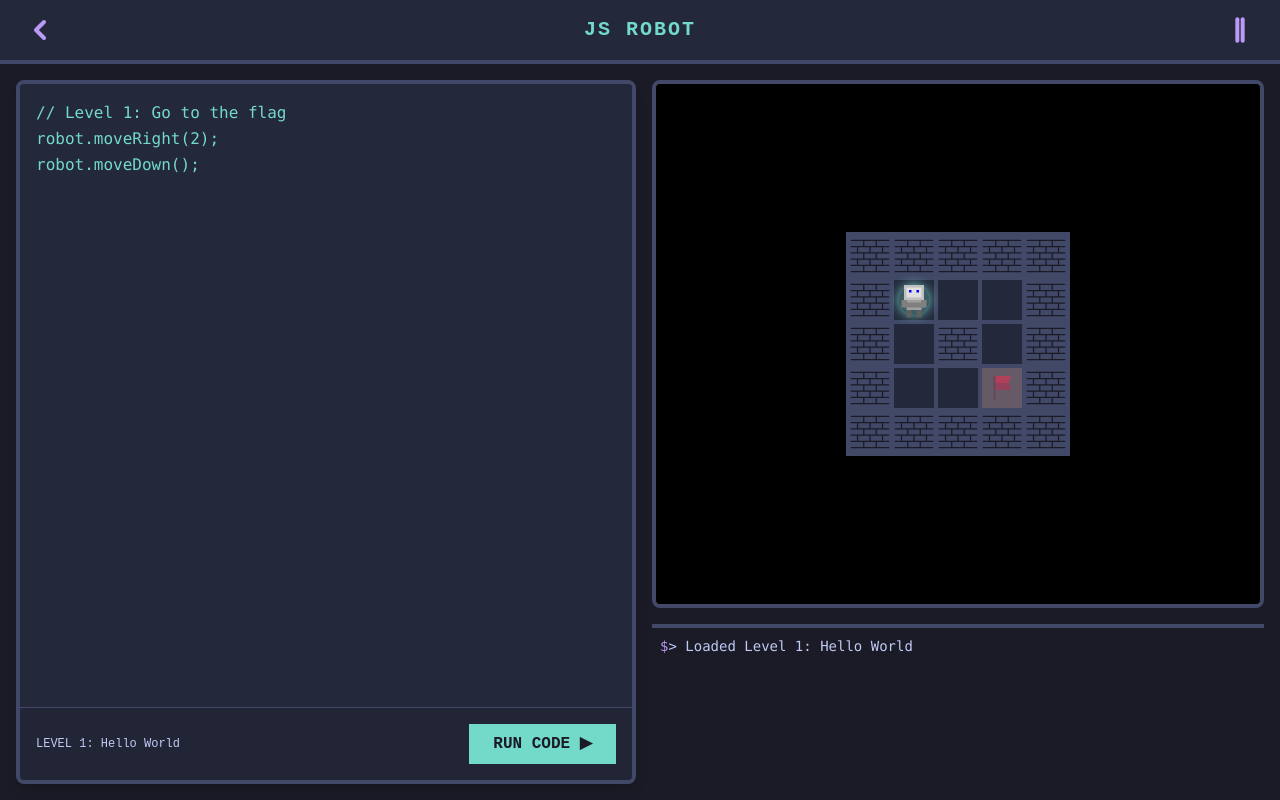
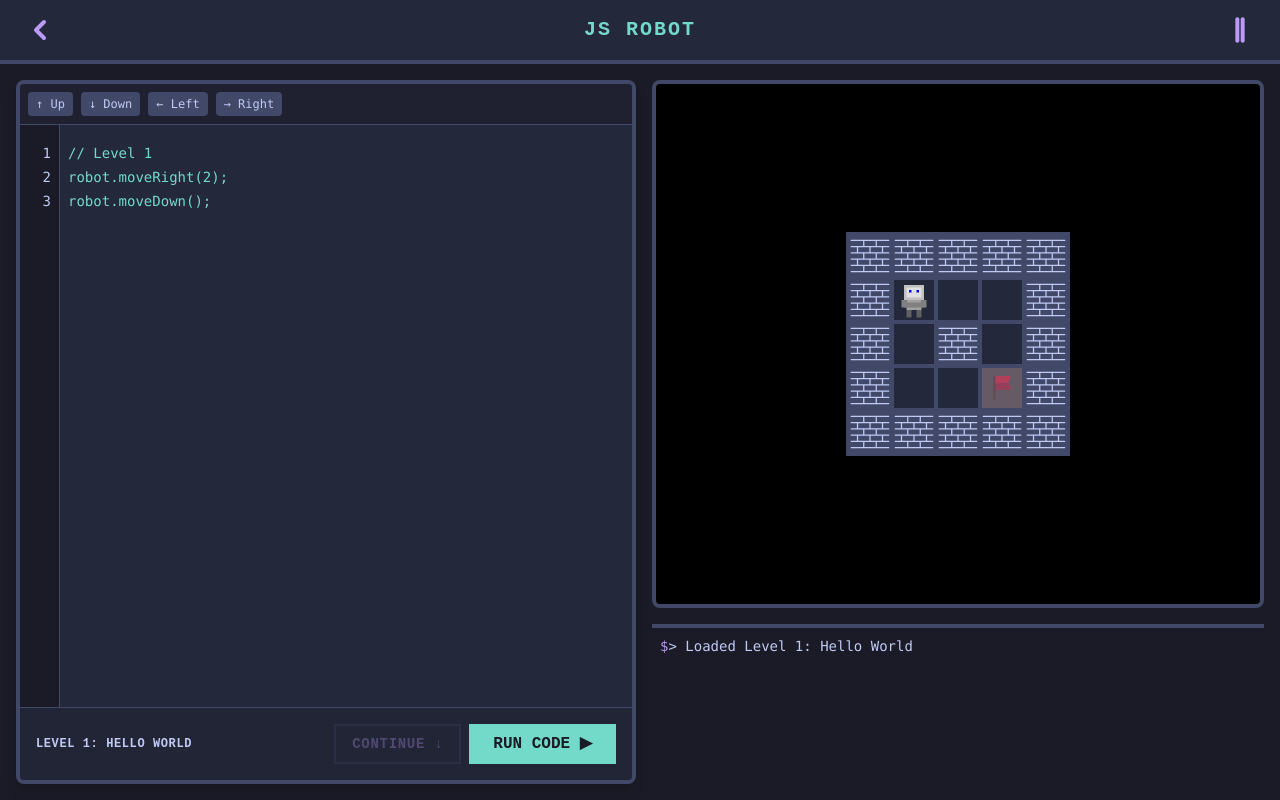
Before and after one commit to MalloyManga/JsRobot, a Nuxt app: page /game in a window 1280 px wide. Built offline with nearby package versions, Linux system fonts and the light colour scheme.

Commit message:
feat: 添加了QuickCommandBar来方便用户进行代码的插入 添加了continueBtn来继续执行代码 添加了代码的行表示 以及 每一行的执行正误

```diff
--- /dev/null
+++ b/app/components/ContinueCodeButton.vue
@@ -0,0 +1,22 @@
+<!-- compos/ContinueCodeButton.vue -->
+<script setup lang="ts">
+// 接收 props 来控制按钮状态
+interface Props {
+    isDisabled: boolean
+}
+
+const { isDisabled } = defineProps<Props>()
+
+// 定义事件
+const emit = defineEmits<{
+    continueBtnClick: []
+}>()
+</script>
+
+<template>
+    <button @click="emit('continueBtnClick')" :disabled="isDisabled"
+        class="px-4 py-2 border-2 border-game-border text-game-secondary font-bold text-sm uppercase tracking-wider cursor-pointer hover:bg-game-border hover:text-white active:scale-95 disabled:opacity-30 disabled:cursor-not-allowed transition-all"
+        title="Execute only new lines">
+        Continue ↓
+    </button>
+</template>
--- /dev/null
+++ b/app/components/QuickCommandBar.vue
@@ -0,0 +1,22 @@
+<!-- compos/QuickCommandBar.vue -->
+<script setup lang="ts">
+const emit = defineEmits<{
+    insert: [snippet: string]
+}>()
+
+const commands = [
+    { label: '↑ Up', code: 'robot.moveUp(1);' },
+    { label: '↓ Down', code: 'robot.moveDown(1);' },
+    { label: '← Left', code: 'robot.moveLeft(1);' },
+    { label: '→ Right', code: 'robot.moveRight(1);' },
+]
+</script>
+
+<template>
+    <div class="flex gap-2 p-2 bg-game-bg/50 border-b border-game-border overflow-x-auto no-scrollbar">
+        <button v-for="cmd in commands" :key="cmd.label" @click="emit('insert', cmd.code)"
+            class="text-xs px-2 py-1 whitespace-nowrap bg-game-border text-game-text hover:bg-game-primary hover:text-game-bg rounded transition-colors font-mono cursor-pointer">
+            {{ cmd.label }}
+        </button>
+    </div>
+</template>
--- a/app/pages/game.vue
+++ b/app/pages/game.vue
@@ -1,198 +1,267 @@
 <script setup lang="ts">
-import { levels } from '~/data/index.js'
+import { levels } from '~/data/index.js' // 确保这里路径对
 import { type LevelConfig, type Point, TileType } from '~/types/game.js'
-
-// === 1. 基础状态定义 (State) ===
-// 必须最先定义，否则后面的逻辑用不了
-
-// 1.1 关卡索引
+// 1.1 关卡与日志
 const currentLevelIndex = ref(0)
-
-// 1.2 计算当前关卡 (防止 undefined 报错的兜底写法)
 const currentLevel = computed<LevelConfig>(() => {
-    const level = levels[currentLevelIndex.value]
-    return (level || levels[0]) as LevelConfig
+    return levels[currentLevelIndex.value] || levels[0] as LevelConfig
 })
-
-// 1.3 日志系统 (提到最前面，因为 watcher 要用)
 const logs = ref<string[]>([])
 
-// 1.4 玩家位置与方向
+// 1.2 玩家状态
 const player = ref<Point>({ ...currentLevel.value.startPos })
 type Direction = 'front' | 'back' | 'left' | 'right'
 const direction = ref<Direction>('front')
 
-// 1.5 代码内容
-const code = ref('// Level 1: Go to the flag\nrobot.moveRight(2);\nrobot.moveDown();')
+// 1.3 编辑器与执行状态
+const code = ref('// Level 1\nrobot.moveRight(2);\nrobot.moveDown();')
 const isRunning = ref(false)
+const currentHighlightLine = ref<number>(-1)
+const executionErrorLine = ref<number>(-1)
+const lastExecutedIndex = ref(0)
+const hasError = ref(false)
 
-// === 2. 监听器 (Watchers) ===
-// 放到状态定义之后，这样 immediate 执行时 logs 已经存在了
+// 辅助等待函数 (提到上面来)
+const wait = (ms: number) => new Promise(r => setTimeout(r, ms))
 
-watch(currentLevel, (newVal) => {
-    // 重置玩家位置
-    player.value = { ...newVal.startPos }
-    direction.value = 'front'
+// ==========================================
+// 2. 函数定义 (Function Definitions) - 中间
+// ==========================================
 
-    // 现在 logs 已经定义了，不会报错了
-    logs.value.push(`> Loaded Level ${newVal.id}: ${newVal.title}`)
-}, { immediate: true })
-
-
-// === 3. 核心逻辑 (Logic) ===
-const runCode = async () => {
-    if (isRunning.value) return
-    isRunning.value = true
-    logs.value = ['> System Initialized...', '> Parsing Code...']
-
-    // 重置位置
+// 2.1 重置游戏 (现在定义在这里)
+const resetGame = (fullReset = false) => {
     player.value = { ...currentLevel.value.startPos }
     direction.value = 'front'
+    currentHighlightLine.value = -1
+    executionErrorLine.value = -1
+    hasError.value = false
 
-    const lines = code.value.split('\n')
-
-    for (const line of lines) {
-        const cmdStr = line.trim()
-        if (!cmdStr || cmdStr.startsWith('//')) continue
-
-        // 正则解析: robot.moveRight(2)
-        const match = cmdStr.match(/robot\.(moveUp|moveDown|moveLeft|moveRight)\s*\(\s*(\d*)\s*\)/)
-
-        if (match) {
-            const action = match[1]
-            const steps = match[2] ? parseInt(match[2], 10) : 1
-
-            // 步进循环
-            for (let i = 0; i < steps; i++) {
-                await new Promise(r => setTimeout(r, 500))
-
-                if (action === 'moveRight') move(1, 0, 'right')
-                else if (action === 'moveLeft') move(-1, 0, 'left')
-                else if (action === 'moveUp') move(0, -1, 'back')
-                else if (action === 'moveDown') move(0, 1, 'front')
-            }
-        } else {
-            if (cmdStr.startsWith('robot.')) {
-                logs.value.push(`⚠ Syntax Error: "${cmdStr}"`)
-            }
-        }
+    if (fullReset) {
+        lastExecutedIndex.value = 0
+        logs.value = []
     }
-
-    logs.value.push('> Execution Finished.')
-    isRunning.value = false
 }
 
-const move = (dx: number, dy: number, newDir: Direction) => {
+// 2.2 移动逻辑
+const move = (dx: number, dy: number, newDir: Direction): boolean => {
     direction.value = newDir
     const newX = player.value.x + dx
     const newY = player.value.y + dy
     const map = currentLevel.value.map
 
-    // 越界检查
     if (!map[newY] || typeof map[newY][newX] === 'undefined') {
-        logs.value.push(`❌ Bump! Map edge at [${newX}, ${newY}]`)
-        return
+        logs.value.push(`❌ Out of bounds!`)
+        return false
     }
 
     const cellType = map[newY][newX]
 
-    // 墙壁检查 (使用枚举 TileType)
     if (cellType === TileType.Wall) {
-        logs.value.push(`❌ Crash! Wall at [${newX}, ${newY}]`)
-        return
+        logs.value.push(`❌ Hit a wall!`)
+        return false
     }
 
-    // [拓展] 陷阱检查
     if (cellType === TileType.Trap) {
-        logs.value.push(`💀 DIED! Step on trap at [${newX}, ${newY}]`)
+        logs.value.push(`💀 DIED! Step on trap!`)
         player.value = { ...currentLevel.value.startPos }
-        return
+        return false
     }
 
-    // 移动
     player.value.x = newX
     player.value.y = newY
-    logs.value.push(`✔ Moved ${newDir} to [${newX}, ${newY}]`)
 
-    // 胜利检查
     if (cellType === TileType.Goal) {
-        logs.value.push('🎉 TARGET REACHED!')
+        logs.value.push('🎉 GOAL REACHED!')
         setTimeout(() => {
-            alert('Victory! Level Complete!')
-            // 简单的切关逻辑
-            if (currentLevelIndex.value < levels.length - 1) {
-                currentLevelIndex.value++
-                // 这里不需要手动重置 player，因为 watch(currentLevel) 会自动处理
-            }
+            alert('Level Complete!')
+            if (currentLevelIndex.value < levels.length - 1) currentLevelIndex.value++
         }, 200)
     }
+    return true
 }
+
+// 2.3 核心运行逻辑
+const runCode = async (isContinue = false) => {
+    if (isRunning.value) return
+
+    const lines = code.value.split('\n')
+    if (isContinue && (hasError.value || lines.length < lastExecutedIndex.value)) {
+        logs.value.push("⚠ Cannot continue. Restarting...")
+        isContinue = false
+    }
+
+    isRunning.value = true
+    hasError.value = false
+    executionErrorLine.value = -1
+
+    let startIndex = 0
+    if (isContinue) {
+        startIndex = lastExecutedIndex.value
+        logs.value.push(`>> Continuing from line ${startIndex + 1}...`)
+    } else {
+        resetGame(true) // 这里调用 resetGame，此时它已经被定义了
+        logs.value.push('> Starting execution...')
+    }
+
+    for (let i = startIndex; i < lines.length; i++) {
+        currentHighlightLine.value = i
+        const line = lines[i]
+        const cmdStr = line?.trim()
+
+        if (!cmdStr || cmdStr.startsWith('//')) {
+            await wait(100)
+            continue
+        }
+
+        try {
+            const match = cmdStr.match(/robot\.(moveUp|moveDown|moveLeft|moveRight)\s*\(\s*(\d*)\s*\)/)
+
+            if (match) {
+                const action = match[1]
+                const steps = match[2] ? parseInt(match[2], 10) : 1
+
+                for (let step = 0; step < steps; step++) {
+                    await wait(500)
+                    let success = true
+                    if (action === 'moveRight') success = move(1, 0, 'right')
+                    else if (action === 'moveLeft') success = move(-1, 0, 'left')
+                    else if (action === 'moveUp') success = move(0, -1, 'back')
+                    else if (action === 'moveDown') success = move(0, 1, 'front')
+
+                    if (!success) throw new Error("Robot crashed")
+                }
+            } else {
+                if (cmdStr.startsWith('robot.')) {
+                    throw new Error(`Syntax Error: ${cmdStr}`)
+                }
+            }
+            lastExecutedIndex.value = i + 1
+        } catch (e: any) {
+            executionErrorLine.value = i
+            hasError.value = true
+            logs.value.push(`❌ Error at line ${i + 1}: ${e.message}`)
+            break
+        }
+    }
+
+    currentHighlightLine.value = -1
+    isRunning.value = false
+    if (!hasError.value) {
+        logs.value.push('> Execution paused/finished.')
+    }
+}
+
+// 2.4 辅助函数
+const insertCode = (snippet: string) => {
+    code.value += (code.value.endsWith('\n') ? '' : '\n') + snippet
+}
+
+const handleRunAll = () => runCode(false)
+const handleContinue = () => runCode(true)
+
+const canContinue = computed(() => {
+    return !isRunning.value &&
+        !hasError.value &&
+        lastExecutedIndex.value > 0 && // 关键：只有执行过一次且成功，才能继续
+        code.value.split('\n').length > lastExecutedIndex.value
+})
+
+// ==========================================
+// 3. 监听器 (Watchers) - 最后
+// ==========================================
+// 放在最后，确保此时 resetGame 已经被定义了
+
+watch(currentLevel, (newVal) => {
+    // 此时 resetGame 已经定义，可以安全调用
+    resetGame(true)
+    logs.value.push(`> Loaded Level ${newVal.id}: ${newVal.title}`)
+}, { immediate: true })
+
 </script>
 
 <template>
     <div class="flex flex-col lg:flex-row gap-4 h-[calc(100vh-6rem)]">
 
-        <!-- 左侧编辑器 (保持不变，省略部分样式代码以节省篇幅) -->
+        <!-- 左侧：IDE 区域 -->
         <div
-            class="flex-1 flex flex-col bg-game-surface border-4 border-game-border rounded-lg overflow-hidden shadow-lg">
-            <textarea v-model="code" spellcheck="false"
-                class="flex-1 w-full bg-game-surface p-4 font-mono text-sm md:text-base text-game-primary resize-none outline-none focus:bg-game-bg/50 transition-colors placeholder-game-text-muted leading-relaxed"></textarea>
+            class="flex-1 flex flex-col bg-game-surface border-4 border-game-border rounded-lg overflow-hidden shadow-lg relative">
 
+            <!-- 1. 快捷指令组件 -->
+            <QuickCommandBar @insert="insertCode" />
+
+            <!-- 2. 编辑器主体 (行号 + 文本框) -->
+            <div class="flex-1 flex relative">
+                <!-- 行号槽 (可视化核心，无法组件化因为要和 Textarea 强绑定高度) -->
+                <div
+                    class="w-10 bg-game-bg border-r border-game-border flex flex-col pt-4 pb-4 font-mono text-sm leading-relaxed text-right select-none">
+                    <div v-for="(_, index) in code.split('\n')" :key="index"
+                        class="h-6 px-2 flex items-center justify-end gap-1 transition-colors" :class="{
+                            'text-green-400 font-bold': currentHighlightLine === index,
+                            'text-red-500 font-bold': executionErrorLine === index,
+                            'text-game-text-muted': currentHighlightLine !== index && executionErrorLine !== index,
+                            'bg-green-500/10': currentHighlightLine === index,
+                            'bg-red-500/10': executionErrorLine === index
+                        }">
+                        <!-- 状态图标 -->
+                        <span v-if="currentHighlightLine === index" class="text-[10px]">▶</span>
+                        <span v-else-if="executionErrorLine === index" class="text-[10px]">✖</span>
+                        <span v-else-if="index < lastExecutedIndex" class="text-[10px] text-green-500/50">✔</span>
+                        {{ index + 1 }}
+                    </div>
+                </div>
+
+                <!-- 输入框 -->
+                <textarea v-model="code" spellcheck="false"
+                    class="flex-1 bg-transparent p-4 pl-2 font-mono text-sm leading-relaxed text-game-primary resize-none outline-none z-10 whitespace-pre"
+                    style="line-height: 1.5rem;"></textarea>
+            </div>
+
+            <!-- 3. 底部操作栏 (使用语义化组件) -->
             <div class="p-4 border-t border-game-border flex justify-between items-center bg-game-bg/20">
-                <div class="text-xs text-game-text-muted">
+                <div class="text-xs text-game-text-muted font-bold tracking-wider uppercase">
                     LEVEL {{ currentLevel.id }}: {{ currentLevel.title }}
                 </div>
-                <RunCodeButton @run-code-btn-click="runCode" :is-running="isRunning" />
+
+                <div class="flex gap-2">
+                    <!-- Continue 按钮组件 -->
+                    <ContinueCodeButton @click="handleContinue" :is-disabled="!canContinue" />
+
+                    <!-- Run Code 按钮组件 (你原来的组件) -->
+                    <RunCodeButton @run-code-btn-click="handleRunAll" :is-running="isRunning" />
+                </div>
             </div>
         </div>
 
-        <!-- 右侧游戏区 -->
+        <!-- 右侧游戏区 (保持不变) -->
         <div class="flex-1 flex flex-col gap-4">
-
             <!-- Map Area -->
             <div
                 class="flex-2 bg-black border-4 border-game-border rounded-lg relative overflow-hidden flex items-center justify-center p-8 min-h-[300px]">
-
-                <!-- 动态网格: 使用 currentLevel.map -->
+                <!-- ... Map Rendering Logic ... -->
                 <div class="grid gap-1 bg-game-border p-1"
                     :style="`grid-template-columns: repeat(${currentLevel.map[0]?.length}, 1fr);`">
-
                     <template v-for="(row, y) in currentLevel.map" :key="y">
                         <div v-for="(cell, x) in row" :key="`${x}-${y}`"
-                            class="w-8 h-8 md:w-10 md:h-10 flex items-center justify-center relative transition-colors duration-300"
-                            :class="{
-                                'bg-game-surface': cell === 0,
-                                'bg-game-text-muted': cell === 1,
-                                'bg-game-accent/20': cell === 2
+                            class="w-8 h-8 md:w-10 md:h-10 flex items-center justify-center relative" :class="{
+                                'bg-game-surface': cell === TileType.Floor,
+                                'bg-game-text-muted': cell === TileType.Wall,
+                                'bg-game-accent/20': cell === TileType.Goal,
+                                'bg-red-900/50': cell === TileType.Trap
                             }">
-
-                            <!-- 静态元素渲染 -->
-                            <span v-if="cell === 1" class="text-game-bg text-opacity-80 text-xs">
+                            <span v-if="cell === TileType.Wall">
                                 <IconWall class="size-full" />
                             </span>
-                            <span v-if="cell === 2" class="text-game-accent animate-pulse text-lg">
+                            <span v-if="cell === TileType.Goal" class="text-game-accent animate-pulse">
                                 <IconFinishFlag class="size-6" />
                             </span>
 
-                            <!-- 玩家渲染 (包含方向逻辑) -->
                             <div v-if="player.x === x && player.y === y"
                                 class="absolute inset-0 z-10 transition-transform duration-300">
-                                <!-- 背景光晕 -->
-                                <div
-                                    class="absolute inset-0 bg-game-primary/30 shadow-[0_0_15px_var(--color-game-primary)] rounded-full scale-75">
-                                </div>
-
-                                <!-- 根据 direction 状态切换图标 -->
-                                <!-- 注意：这里使用了 v-else-if 确保只渲染一个 -->
-                                <IconRobotRight v-if="direction === 'right'"
-                                    class="size-full relative z-20 text-game-primary" />
-                                <IconRobotLeft v-else-if="direction === 'left'"
-                                    class="size-full relative z-20 text-game-primary" />
-                                <IconRobotBack v-else-if="direction === 'back'"
-                                    class="size-full relative z-20 text-game-primary" />
-                                <IconRobotFront v-else class="size-full relative z-20 text-game-primary" />
+                                <IconRobotRight v-if="direction === 'right'" class="size-full text-game-primary" />
+                                <IconRobotLeft v-else-if="direction === 'left'" class="size-full text-game-primary" />
+                                <IconRobotBack v-else-if="direction === 'back'" class="size-full text-game-primary" />
+                                <IconRobotFront v-else class="size-full text-game-primary" />
                             </div>
-
                         </div>
                     </template>
                 </div>
@@ -203,13 +272,11 @@ const move = (dx: number, dy: number, newDir: Direction) => {
                 class="h-40 bg-game-bg border-t-4 border-game-border p-2 font-mono text-xs md:text-sm overflow-y-auto scroll-smooth">
                 <div v-for="(log, i) in logs" :key="i" class="mb-1">
                     <span class="text-game-secondary">$</span>
-                    <span
-                        :class="log.includes('Error') || log.includes('Crash') || log.includes('Bump') ? 'text-red-400' : 'text-game-text'">
+                    <span :class="log.includes('Error') || log.includes('Crash') ? 'text-red-400' : 'text-game-text'">
                         {{ log }}
                     </span>
                 </div>
             </div>
-
         </div>
     </div>
 </template>
```
